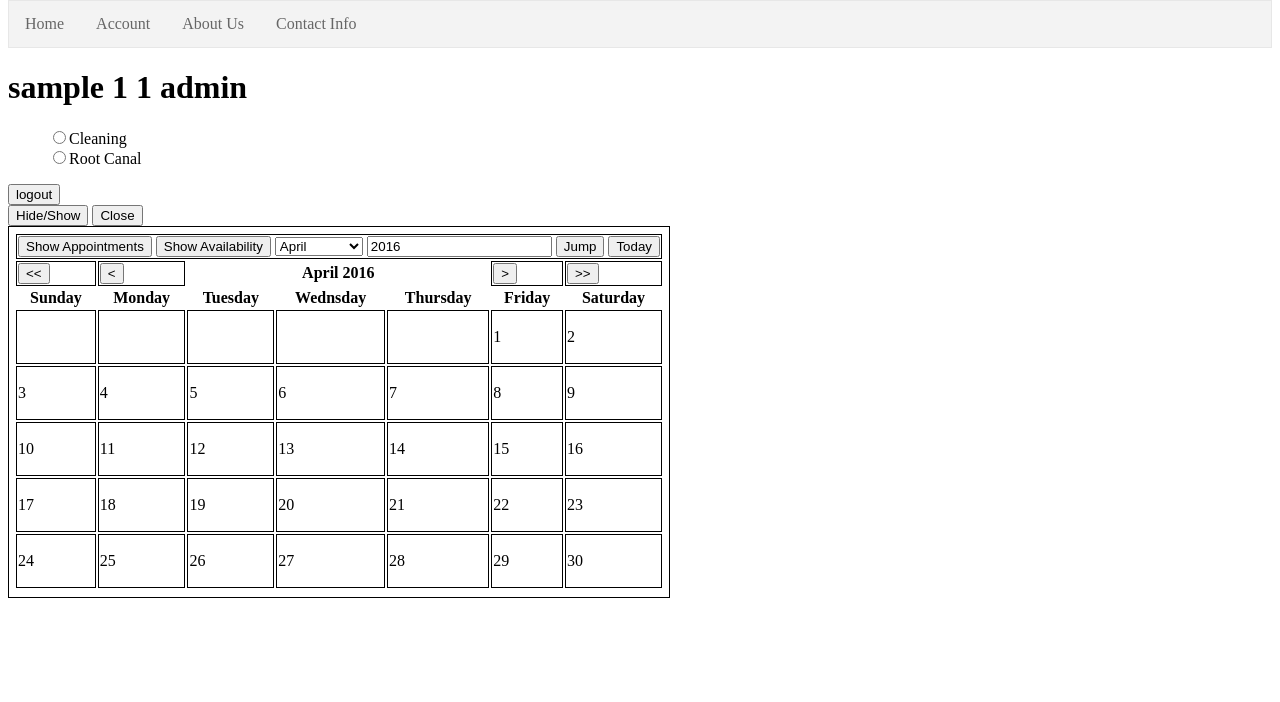
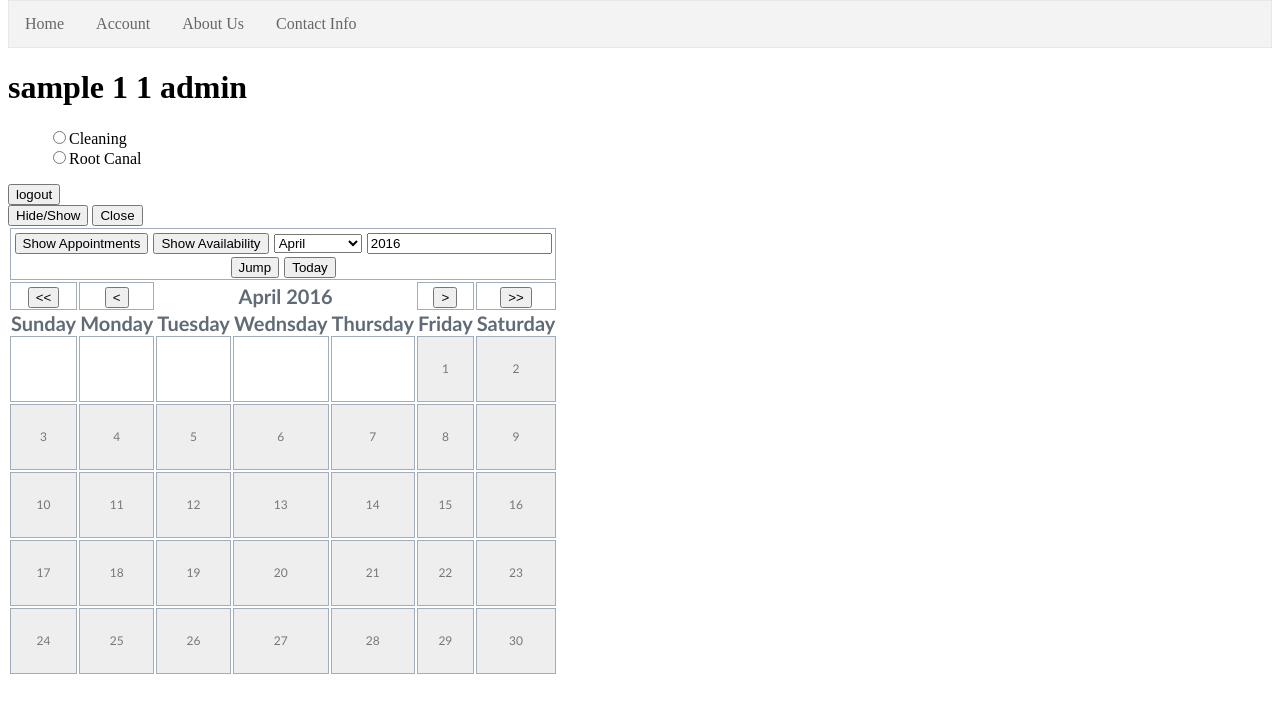
Before and after one commit to yaegera32/341-Project, a PHP site: page /calendar.php in a window 1280 px wide. Shown: the part 98-800 px from the top of the page. Run offline with PHP 8.4, Linux system fonts and the light colour scheme; the visitor is signed in with stand-in values (Sample User, id 1); data that the repository does not hold is empty; some libraries are stand-ins or nearby versions.

Commit message:
Calendar CSS changes

```diff
--- a/341/css/css.css
+++ b/341/css/css.css
@@ -1,5 +1,5 @@
 .today {
-}
+} /*
 .day {
 
 }
@@ -7,15 +7,86 @@
 	cursor: pointer;
 	background-color: yellow;
 }
+.month {
+    padding: 70px 25px;
+    width: 100%;
+    background: #1abc9c;
+}
+*/
+/* Month list */
+.month ul {
+    margin: 0;
+    padding: 0;
+}
+
+.month  {
+	padding: 70px 25px;
+    width: 100%;
+    background: #1abc9c;
+
+   /* color: white;
+    font-size: 30px;
+    text-transform: uppercase;
+    letter-spacing: 3px; */
+}
+
+/* Previous button inside month header
+.month .prev {
+    float: left;
+    padding-top: 10px;
+}
+
+ Next button
+.month .next {
+    float: right;
+    padding-top: 10px;
+}
+
+ Weekdays (Mon-Sun)
+.weekdays {
+    margin: 0;
+    padding: 10px 0;
+    background-color:#ddd;
+}
+
+.weekdays li {
+    display: inline-block
+    width: 13.6%;
+    color: #666;
+    text-align: center;
+}*/
+
+/* Days (1-31) */
+.day {
+    padding: 10px 0;
+    background: #eee;
+    margin-bottom: 5px;
+    font-size:12px;
+    color:#777;
+}
+
+.day :hover {
+	cursor: pointer;
+	background-color: #A2ADBC;
+}
 li{
 	display: block;
 }
 #calendar {
-	padding: 5px;
-	border: 1px solid black;
+ width: 150px;
+ padding: 0;
+ margin: 0;
+ font: normal 20px/20px "Trebuchet MS", Verdana, Arial, Helvetica, sans-serif;
+ color: #616B76;
+ text-align: center;
+ background-color: #fff;
+
 }
 #calendar td{
-	border: 1px solid black;
+ border: 1px solid #A2ADBC;
+ width: 20px;
+ height: 20px;
+ text-align: center;
 }
 		#links{
 			list-style-type: none;
```
